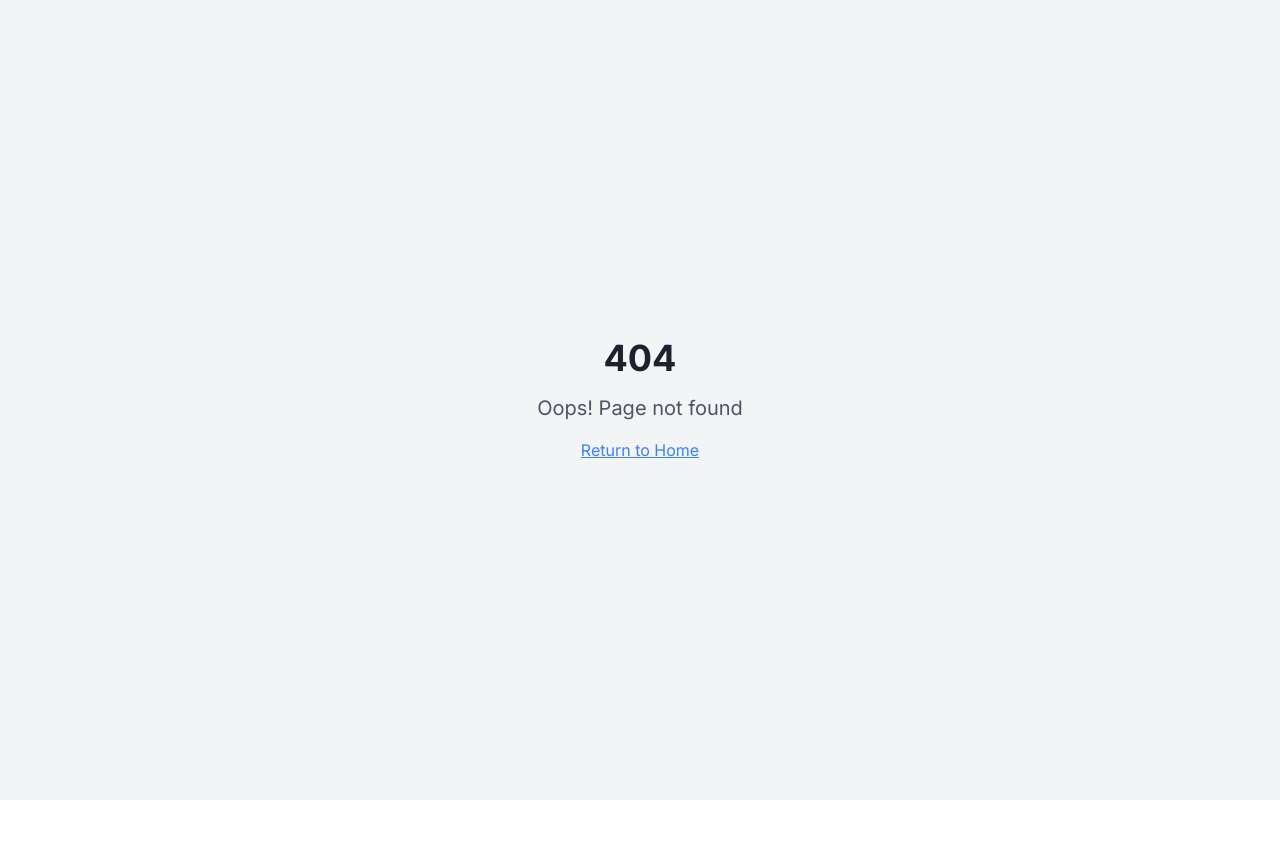
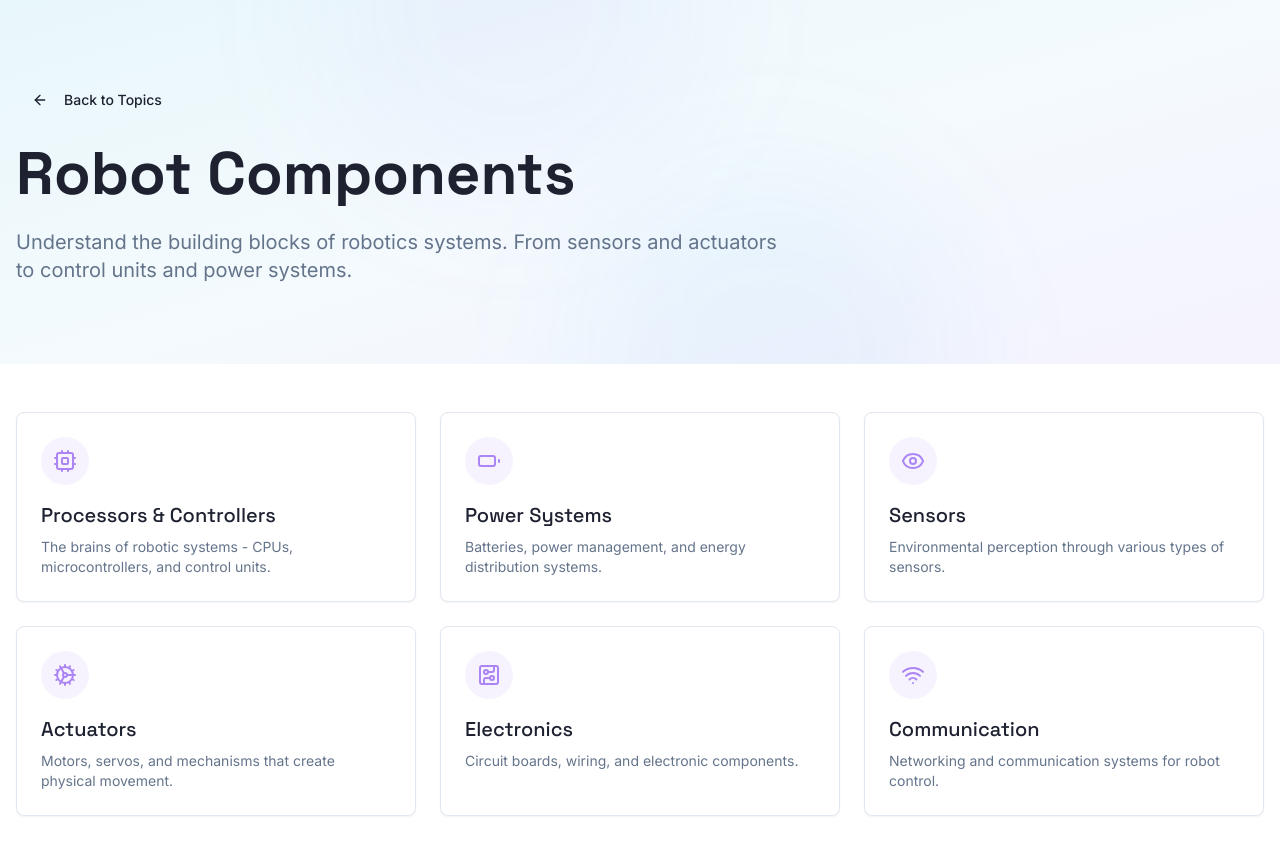
Before and after one commit to MitankshGosalia/robo-pedia-nexus, a React (Vite) app: page /topics/components in a window 1280 px wide. Before the commit this address had no page. Shown: the top 854 px of the page. Before the commit the page ends 800 px from the top, so only its background shows below. Built offline with nearby package versions, Linux system fonts and the light colour scheme.

Commit message:
feat: Improve website design and add pages
This commit enhances the website's design and adds new pages to improve the user experience.

```diff
--- a/src/App.tsx
+++ b/src/App.tsx
@@ -1,3 +1,4 @@
+
 import { Toaster } from "@/components/ui/toaster";
 import { Toaster as Sonner } from "@/components/ui/sonner";
 import { TooltipProvider } from "@/components/ui/tooltip";
@@ -7,6 +8,8 @@ import HomePage from "./pages/HomePage";
 import NotFound from "./pages/NotFound";
 import LoginPage from "./pages/auth/LoginPage";
 import RegisterPage from "./pages/auth/RegisterPage";
+import RobotTypesPage from "./pages/topics/RobotTypesPage";
+import ComponentsPage from "./pages/topics/ComponentsPage";
 
 const queryClient = new QueryClient();
 
@@ -18,14 +21,8 @@ const App = () => (
       <BrowserRouter>
         <Routes>
           <Route path="/" element={<HomePage />} />
-          <Route path="/topics/robot-types" element={<NotFound />} />
-          <Route path="/topics/components" element={<NotFound />} />
-          <Route path="/topics/control-systems" element={<NotFound />} />
-          <Route path="/topics/ai-robotics" element={<NotFound />} />
-          <Route path="/topics/future-tech" element={<NotFound />} />
-          <Route path="/glossary" element={<NotFound />} />
-          <Route path="/blog" element={<NotFound />} />
-          <Route path="/blog/:id" element={<NotFound />} />
+          <Route path="/topics/robot-types" element={<RobotTypesPage />} />
+          <Route path="/topics/components" element={<ComponentsPage />} />
           <Route path="/login" element={<LoginPage />} />
           <Route path="/register" element={<RegisterPage />} />
           {/* ADD ALL CUSTOM ROUTES ABOVE THE CATCH-ALL "*" ROUTE */}
--- /dev/null
+++ b/src/components/topics/TopicPageLayout.tsx
@@ -0,0 +1,49 @@
+
+import { ReactNode } from "react";
+import { Button } from "@/components/ui/button";
+import { ArrowLeft } from "lucide-react";
+import { Link } from "react-router-dom";
+
+interface TopicPageLayoutProps {
+  children: ReactNode;
+  title: string;
+  description: string;
+  gradientColors?: string;
+}
+
+const TopicPageLayout = ({
+  children,
+  title,
+  description,
+  gradientColors = "from-primary/5 via-accent/5 to-secondary/5"
+}: TopicPageLayoutProps) => {
+  return (
+    <div className="min-h-screen">
+      <div className={`relative bg-gradient-to-br ${gradientColors} py-12 lg:py-20 overflow-hidden`}>
+        <div className="container mx-auto px-4 relative z-10">
+          <Link to="/topics" className="inline-flex">
+            <Button variant="ghost" className="mb-6 hover:bg-background/40">
+              <ArrowLeft className="mr-2 h-4 w-4" />
+              Back to Topics
+            </Button>
+          </Link>
+          <h1 className="font-display text-4xl md:text-5xl lg:text-6xl font-bold mb-6 animate-fade-in">
+            {title}
+          </h1>
+          <p className="text-lg md:text-xl text-muted-foreground max-w-3xl animate-fade-in delay-100">
+            {description}
+          </p>
+        </div>
+        <div className="absolute inset-0 overflow-hidden">
+          <div className="absolute -top-1/2 left-1/4 w-96 h-96 bg-primary/5 rounded-full filter blur-3xl"></div>
+          <div className="absolute -bottom-1/2 right-1/4 w-96 h-96 bg-accent/5 rounded-full filter blur-3xl"></div>
+        </div>
+      </div>
+      <div className="container mx-auto px-4 py-12">
+        {children}
+      </div>
+    </div>
+  );
+};
+
+export default TopicPageLayout;
--- /dev/null
+++ b/src/pages/topics/ComponentsPage.tsx
@@ -0,0 +1,55 @@
+
+import TopicPageLayout from "@/components/topics/TopicPageLayout";
+import TopicCard from "@/components/shared/TopicCard";
+import { Cpu, Battery, Eye, Cog, CircuitBoard, Wifi } from "lucide-react";
+
+const ComponentsPage = () => {
+  return (
+    <TopicPageLayout
+      title="Robot Components"
+      description="Understand the building blocks of robotics systems. From sensors and actuators to control units and power systems."
+      gradientColors="from-robotics-blue/10 via-accent/5 to-robotics-purple/10"
+    >
+      <div className="grid grid-cols-1 md:grid-cols-2 lg:grid-cols-3 gap-6">
+        <TopicCard
+          title="Processors & Controllers"
+          description="The brains of robotic systems - CPUs, microcontrollers, and control units."
+          icon={<Cpu className="h-6 w-6" />}
+          href="/topics/components/processors"
+        />
+        <TopicCard
+          title="Power Systems"
+          description="Batteries, power management, and energy distribution systems."
+          icon={<Battery className="h-6 w-6" />}
+          href="/topics/components/power"
+        />
+        <TopicCard
+          title="Sensors"
+          description="Environmental perception through various types of sensors."
+          icon={<Eye className="h-6 w-6" />}
+          href="/topics/components/sensors"
+        />
+        <TopicCard
+          title="Actuators"
+          description="Motors, servos, and mechanisms that create physical movement."
+          icon={<Cog className="h-6 w-6" />}
+          href="/topics/components/actuators"
+        />
+        <TopicCard
+          title="Electronics"
+          description="Circuit boards, wiring, and electronic components."
+          icon={<CircuitBoard className="h-6 w-6" />}
+          href="/topics/components/electronics"
+        />
+        <TopicCard
+          title="Communication"
+          description="Networking and communication systems for robot control."
+          icon={<Wifi className="h-6 w-6" />}
+          href="/topics/components/communication"
+        />
+      </div>
+    </TopicPageLayout>
+  );
+};
+
+export default ComponentsPage;
--- /dev/null
+++ b/src/pages/topics/RobotTypesPage.tsx
@@ -0,0 +1,55 @@
+
+import TopicPageLayout from "@/components/topics/TopicPageLayout";
+import TopicCard from "@/components/shared/TopicCard";
+import { Robot, Factory, Cpu, Bot, Cog, Navigation } from "lucide-react";
+
+const RobotTypesPage = () => {
+  return (
+    <TopicPageLayout
+      title="Robot Types"
+      description="Explore the diverse world of robotics, from industrial automation to humanoid companions. Learn about different robot categories, their applications, and unique characteristics."
+      gradientColors="from-robotics-purple/10 via-robotics-blue/5 to-robotics-darkPurple/10"
+    >
+      <div className="grid grid-cols-1 md:grid-cols-2 lg:grid-cols-3 gap-6">
+        <TopicCard
+          title="Industrial Robots"
+          description="Manufacturing, assembly, and automation workhorses that power modern factories."
+          icon={<Factory className="h-6 w-6" />}
+          href="/topics/robot-types/industrial"
+        />
+        <TopicCard
+          title="Mobile Robots"
+          description="Autonomous vehicles and platforms designed for navigation and transportation."
+          icon={<Navigation className="h-6 w-6" />}
+          href="/topics/robot-types/mobile"
+        />
+        <TopicCard
+          title="Service Robots"
+          description="Robots designed to assist and interact with humans in various settings."
+          icon={<Bot className="h-6 w-6" />}
+          href="/topics/robot-types/service"
+        />
+        <TopicCard
+          title="Medical Robots"
+          description="Precision machines revolutionizing healthcare and surgical procedures."
+          icon={<Robot className="h-6 w-6" />}
+          href="/topics/robot-types/medical"
+        />
+        <TopicCard
+          title="Educational Robots"
+          description="Platforms designed for teaching robotics and programming concepts."
+          icon={<Cpu className="h-6 w-6" />}
+          href="/topics/robot-types/educational"
+        />
+        <TopicCard
+          title="Research Robots"
+          description="Experimental platforms pushing the boundaries of robotics technology."
+          icon={<Cog className="h-6 w-6" />}
+          href="/topics/robot-types/research"
+        />
+      </div>
+    </TopicPageLayout>
+  );
+};
+
+export default RobotTypesPage;
--- a/tailwind.config.ts
+++ b/tailwind.config.ts
@@ -63,16 +63,6 @@ export default {
           blue: '#1EAEDB',
           gray: '#8E9196',
           lightGray: '#F1F1F1',
-        },
-				sidebar: {
-					DEFAULT: 'hsl(var(--sidebar-background))',
-					foreground: 'hsl(var(--sidebar-foreground))',
-					primary: 'hsl(var(--sidebar-primary))',
-					'primary-foreground': 'hsl(var(--sidebar-primary-foreground))',
-					accent: 'hsl(var(--sidebar-accent))',
-					'accent-foreground': 'hsl(var(--sidebar-accent-foreground))',
-					border: 'hsl(var(--sidebar-border))',
-					ring: 'hsl(var(--sidebar-ring))'
         }
       },
       borderRadius: {
```
Lines whose indentation alone changed are shown as unchanged.
